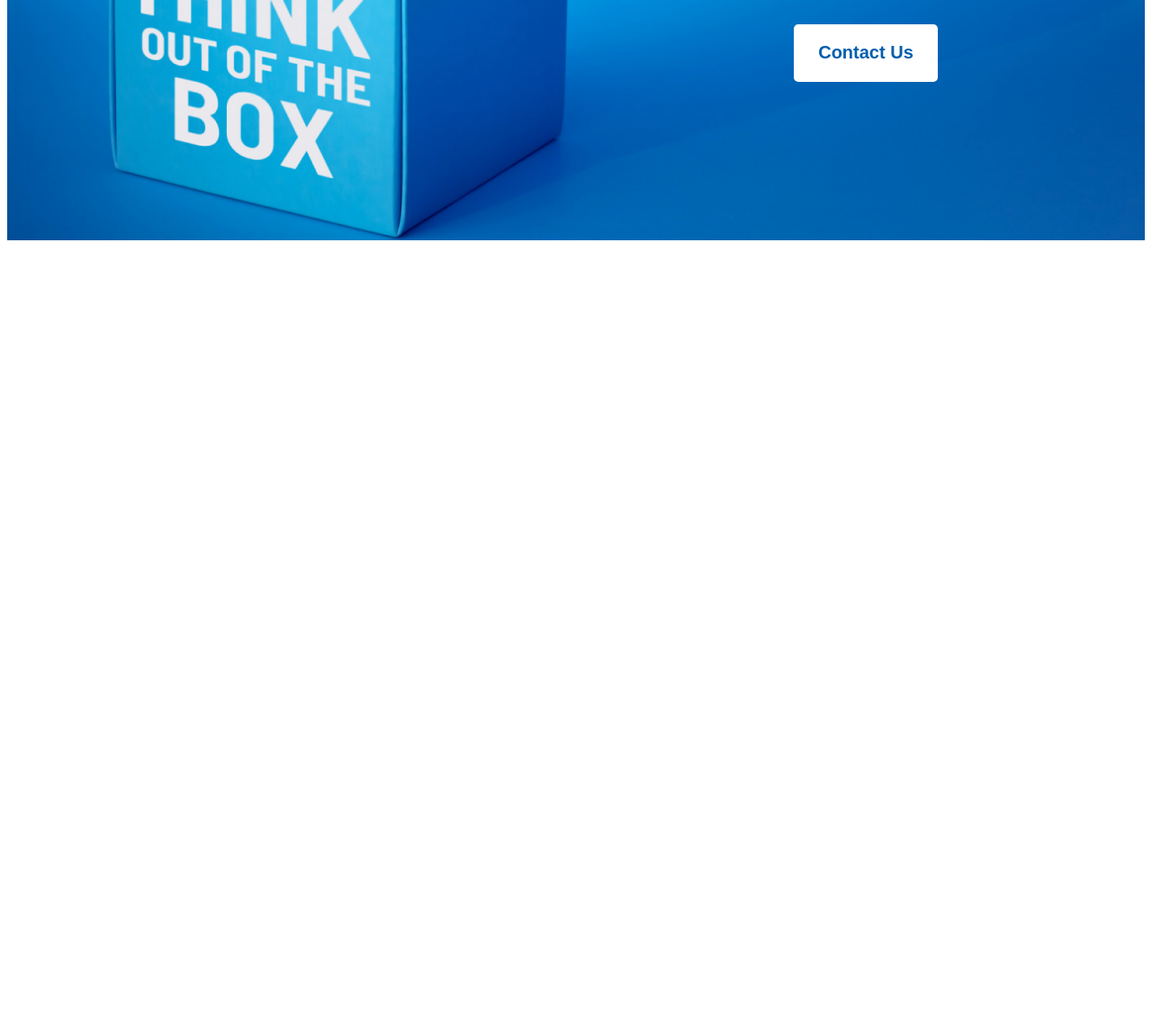
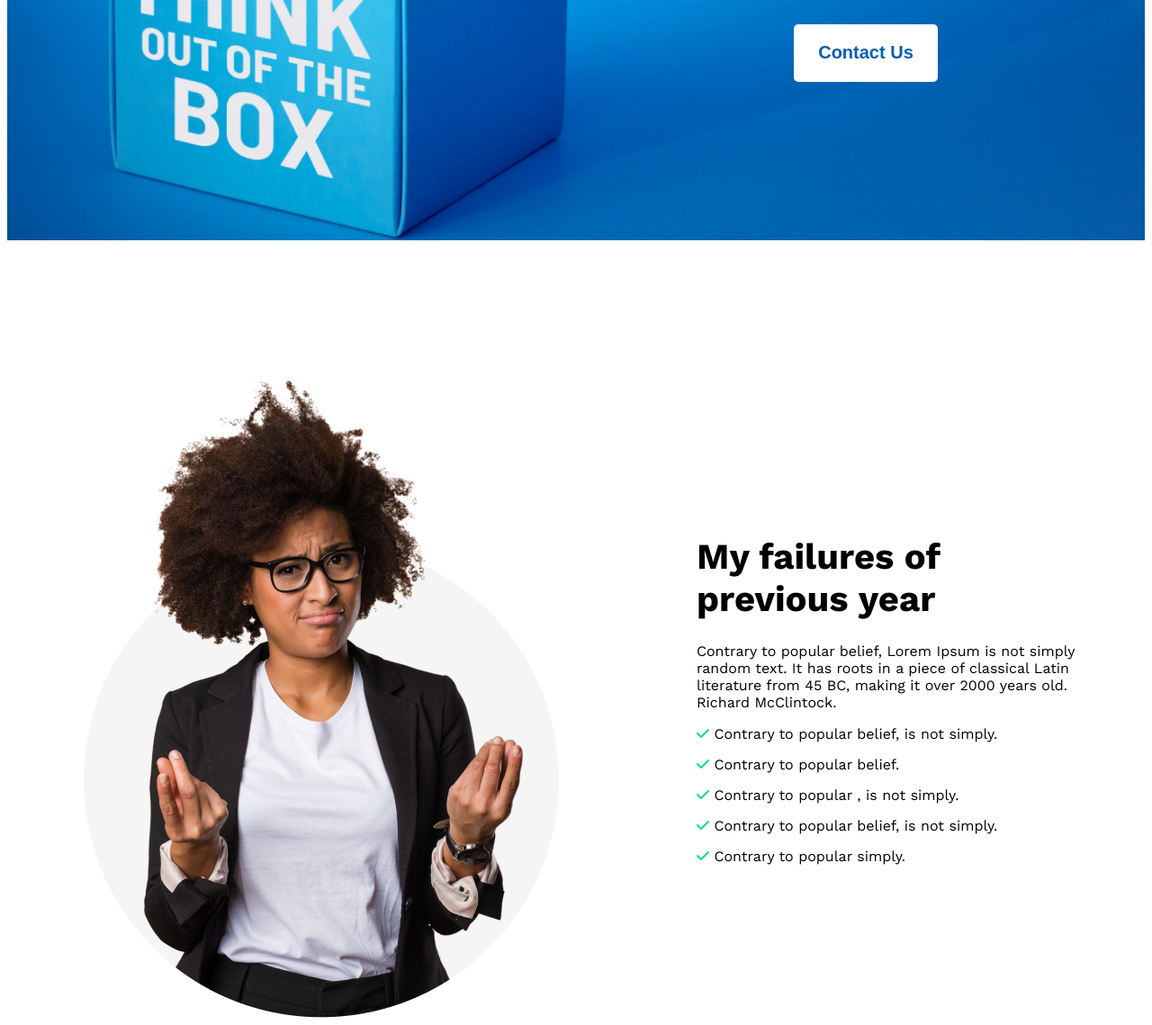
Before and after one commit to TutonGhosh/new-year-new-me-website-html-css, a plain HTML site: page index.html in a window 1280 px wide. Shown: the part 541-1680 px from the top of the page at 90% size. Before the commit the page ends 816 px from the top, so only its background shows below. Drawn offline with nearby package versions, Linux system fonts and the light colour scheme.

Commit message:
previous year section completed

```diff
--- a/index.html
+++ b/index.html
@@ -5,6 +5,7 @@
     <meta name="viewport" content="width=device-width, initial-scale=1.0">
     <title>New Year New Me</title>
     <link rel="stylesheet" href="styles/style.css">
+    <script src="https://kit.fontawesome.com/61951a945a.js" crossorigin="anonymous"></script>
 </head>
 <body class="work-sans-normal">
     <header>
@@ -16,7 +17,19 @@
         </div>
     </header>
     <main>
-
+        <section class="prev-year">
+            <img src="assets/images/person.png" alt="">
+            <div>
+                <h2>My failures of previous year</h2>
+                <p>Contrary to popular belief, Lorem Ipsum is not simply random text. It has roots in a piece of classical Latin
+                    literature from 45 BC, making it over 2000 years old. Richard McClintock.</p>
+                <li><i class="fa-solid fa-check"></i> Contrary to popular belief, is not simply.</li>
+                <li><i class="fa-solid fa-check"></i> Contrary to popular belief.</li>
+                <li><i class="fa-solid fa-check"></i> Contrary to popular , is not simply.</li>
+                <li><i class="fa-solid fa-check"></i> Contrary to popular belief, is not simply.</li>
+                <li><i class="fa-solid fa-check"></i> Contrary to popular simply.</li>
+            </div>
+        </section>
     </main>
     <footer>
 
--- a/styles/style.css
+++ b/styles/style.css
@@ -44,3 +44,41 @@
     border: 0;
     border-radius: 5px;
 }
+button:hover{
+    transform: scale(1.09);
+    color: #FFFFFF;
+    background-color: #005FB1;
+    border: 1px solid #FFFFFF;
+}
+
+/* Main Styles */
+main{
+    max-width: 1140px;
+    margin: 0 auto;
+}
+
+/* Previous Year Styles */
+.prev-year{
+    margin-top: 140px;
+    display: flex;
+    align-items: center;
+    gap: 135px;
+}
+.prev-year h2{
+    color: var(#151414, rgba(21, 20, 20, 1));
+    font-size: 40px;
+    font-weight: 700;
+    margin-bottom: 25px;
+}
+.prev-year p, ul li{
+    color: var(#444343, rgba(68, 67, 67, 1));
+    font-size: 16px;
+    font-weight: 400;
+}
+.prev-year li{
+    list-style: none;
+    margin-bottom: 15px;
+}
+i{
+    color: #16D887;
+}
```
